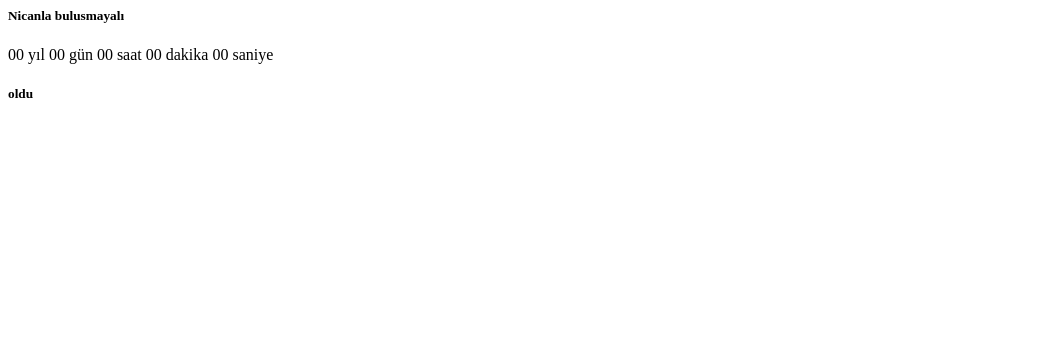
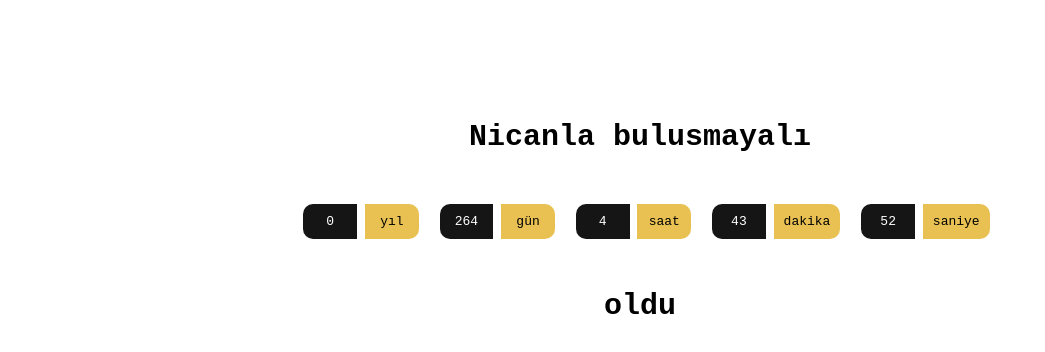
Before and after one commit to ninthy/nican.github.io, a plain HTML site: page index.html in a window 1280 px wide. Shown: the whole page, without its empty margins (0-1045 px from the left). Drawn offline with Linux system fonts and the light colour scheme.

Commit message:
Update index.html

```diff
--- a/index.html
+++ b/index.html
@@ -1,3 +1,10 @@
+<html>
+  <head>
+  <script src="script.js"></script>
+    <link rel="stylesheet" href="style.css">
+  </head>
+    <body>
+
 <div class="countup" id="countup1">
   <h5>Nicanla bulusmayalı</h5>
   <span class="timeel years">00</span>
@@ -12,3 +19,6 @@
   <span class="timeel timeRefSeconds">saniye</span>
    <h5>oldu</h5>
 </div>
+
+    </body>
+<html>
```
